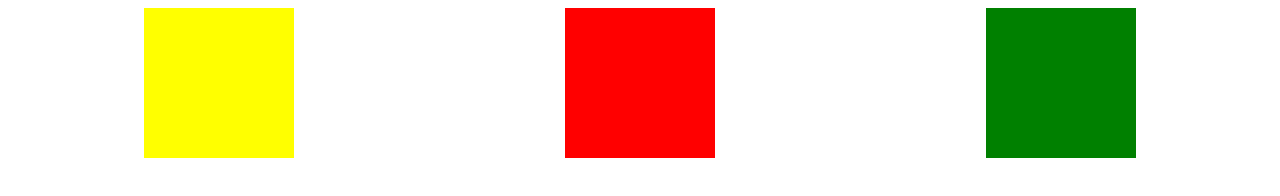
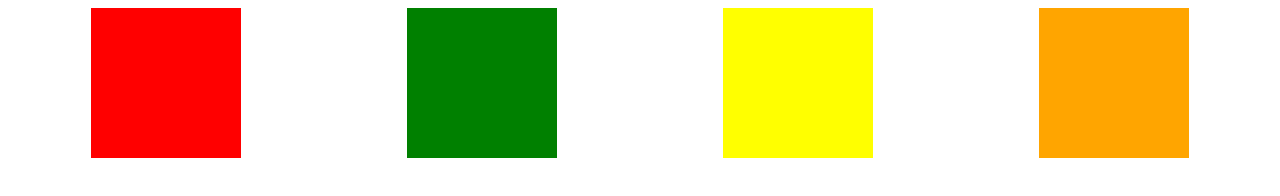
Before and after one commit to BilalMern/CSS, a plain HTML site: page Flex box/index.html in a window 1280 px wide. Drawn offline with Linux system fonts and the light colour scheme.

Commit message:
Flex order

```diff
--- a/Flex box/index.html
+++ b/Flex box/index.html
@@ -39,6 +39,7 @@
 <div class="red"></div>
 <div class="yellow"></div>
 <div class="green"></div>
+<div class="orange"></div>
 
 </div>
 
--- a/Flex box/style.css
+++ b/Flex box/style.css
@@ -56,20 +56,30 @@ align-content: flex-start;
     height: 150px;
     width: 150px;
     background-color: red;
+    order: -2;
 }
 
 .yellow{
     height: 150px;
     width: 150px;
     background-color: yellow;
-    order:-1
+
 }
 
 .green{
     height: 150px;
     width: 150px;
     background-color: green;
+   order: -1;
 }
+
+.orange{
+    height: 150px;
+    width: 150px;
+    background-color: orange;
+
+}
+
 .container{
     display: flex;
     justify-content: space-around;
```
